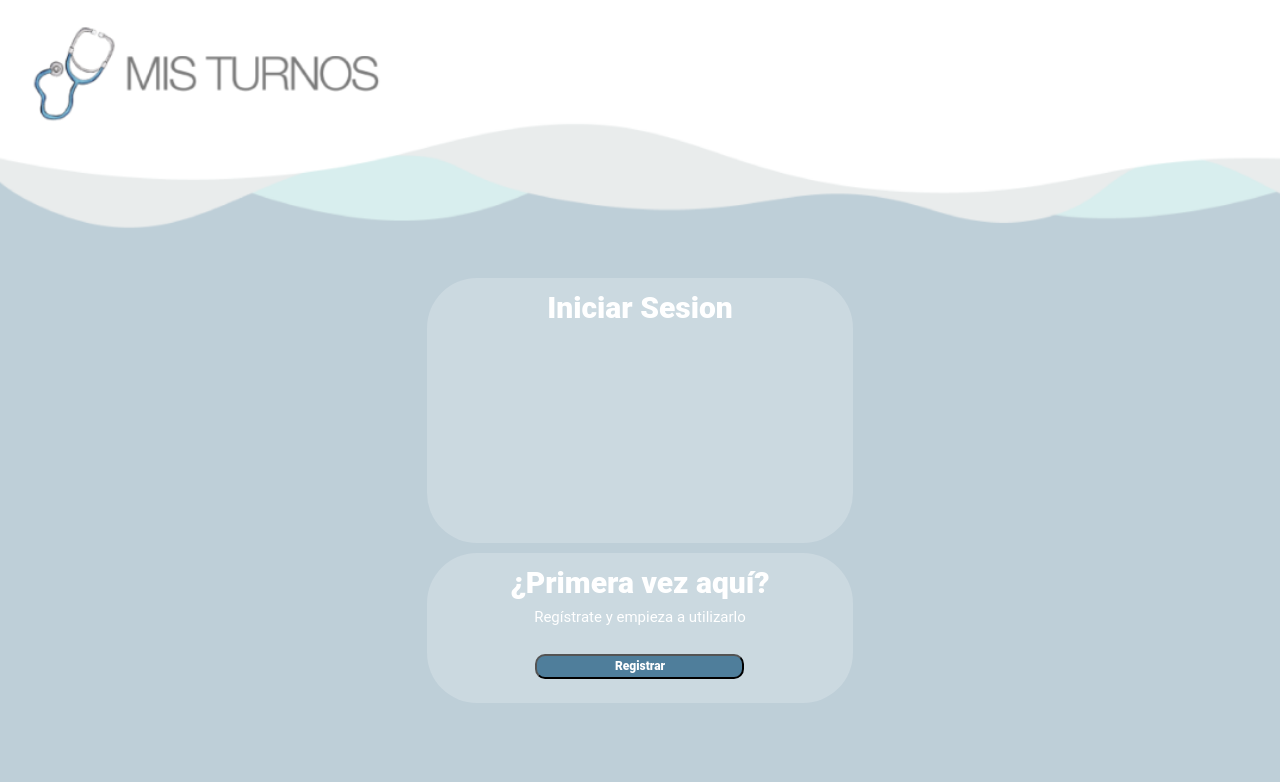
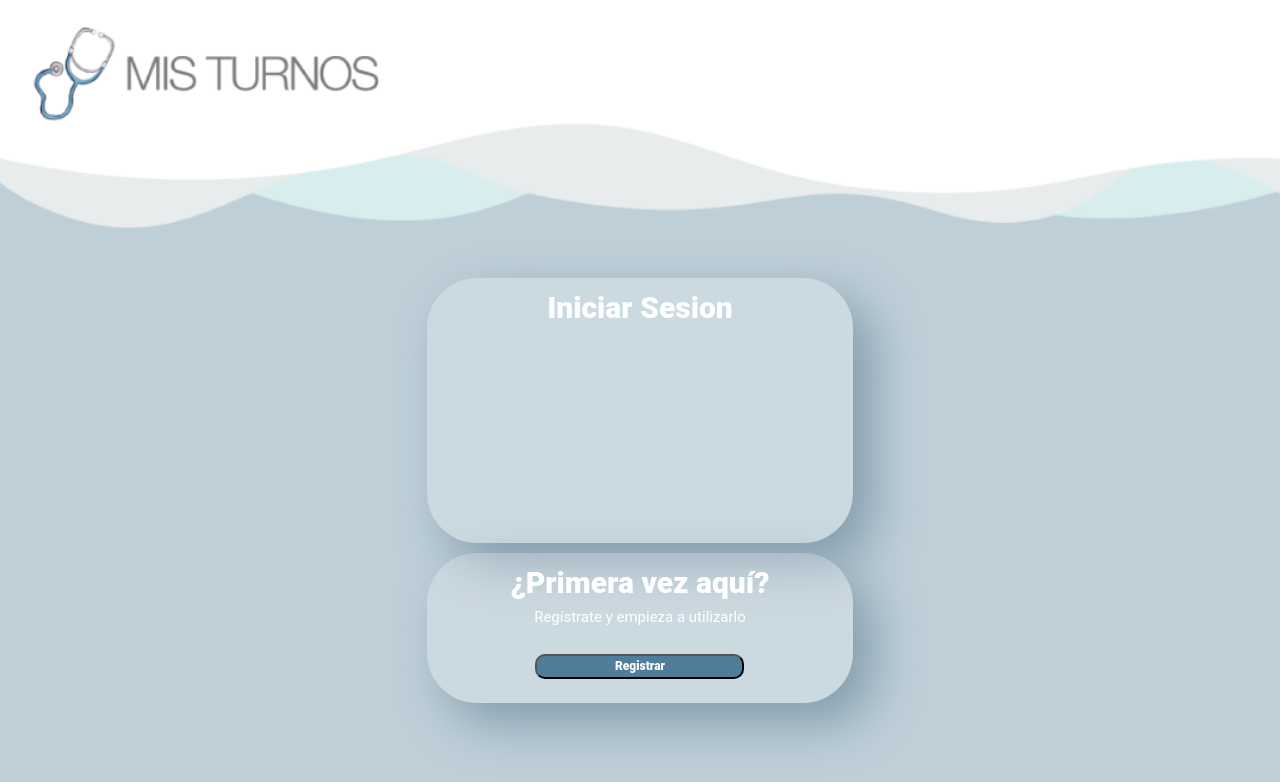
Before and after one commit to vperalta19/mis-turnos, a React (Create React App) app: page / in a window 1280 px wide. Shown: the top 782 px of the page. Built offline with nearby package versions, Linux system fonts and the light colour scheme.

Commit message:
En desarrollo

```diff
--- a/src/assets/css/InicioSesion.css
+++ b/src/assets/css/InicioSesion.css
@@ -18,6 +18,7 @@
     background: rgba(255, 255, 255, 0.2);
     border-radius: 50px;
     margin-bottom: 10px;
+    box-shadow:20px 20px 50px #839cac;
 }
 
 .contenedor .fil1 #titleLogIn{
@@ -40,6 +41,7 @@
     background: rgba(255, 255, 255, 0.2);
     border-radius: 50px;
     text-align: center;
+    box-shadow:20px 20px 50px #839cac;
 }
 
 .contenedor .fil2 #titleSignup{
@@ -77,6 +79,15 @@
     font-weight: 900;
     font-size: 12px;
     line-height: 12px;
+
+    transition: box-shadow .3s; /*Para habilitar el hover*/
+
+}
+
+.fondoLogSign .contenedor .signup .buttonSignUp:hover {
+    /* box-shadow: 0 0 11px rgba(33,33,33,.2); */
+    box-shadow: 0 0 11px #388ec4;
+
 }
 
 /*---------------------------------------------inicio media querys---------------------------------------------*/
```
